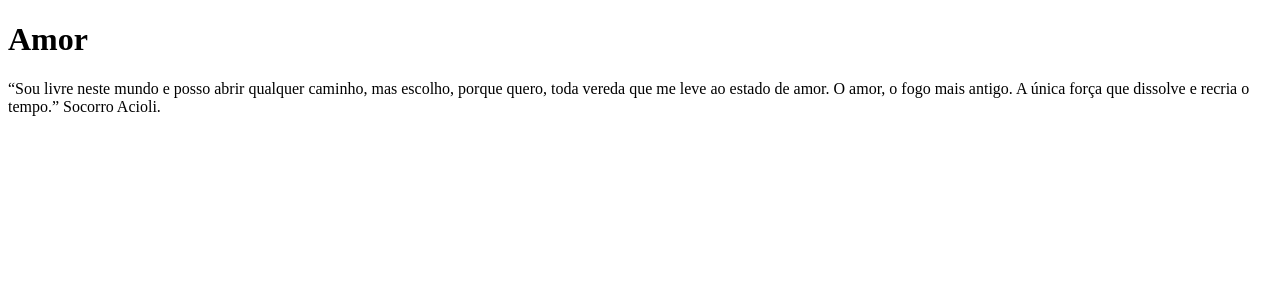
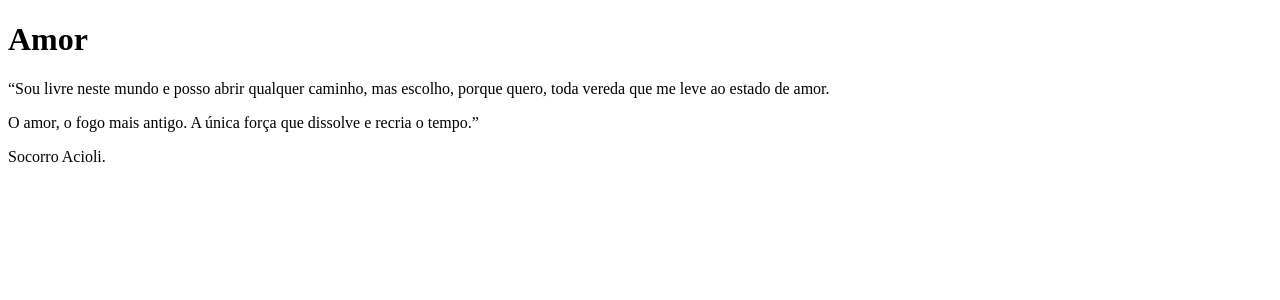
Before and after one commit to edumontalverne/clone-tabnews, a Next.js app: page / in a window 1280 px wide. Shown: the top 300 px of the page. Built offline with nearby package versions, Linux system fonts and the light colour scheme.

Commit message:
divisão do texto em parágrafos.

```diff
--- a/pages/index.js
+++ b/pages/index.js
@@ -1,7 +1,9 @@
 function Home() {
     return <>
             <h1>Amor</h1>
-            <p>“Sou livre neste mundo e posso abrir qualquer caminho, mas escolho, porque quero, toda vereda que me leve ao estado de amor. O amor, o fogo mais antigo. A única força que dissolve e recria o tempo.” Socorro Acioli.</p>
+            <p>“Sou livre neste mundo e posso abrir qualquer caminho, mas escolho, porque quero, toda vereda que me leve ao estado de amor.</p>
+            <p>O amor, o fogo mais antigo. A única força que dissolve e recria o tempo.”</p>
+            <p> Socorro Acioli.</p>
     </>
 }
 
```
